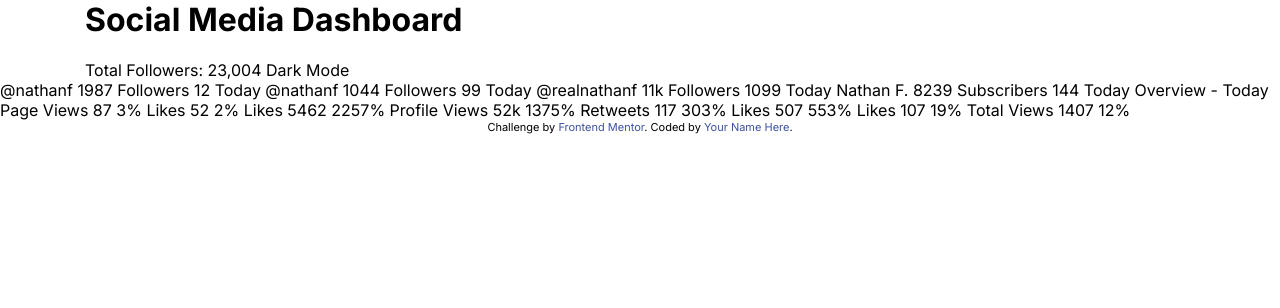
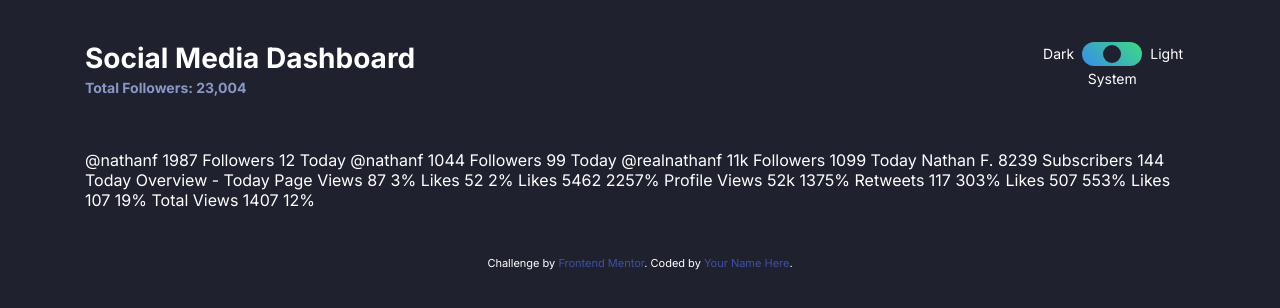
Before and after one commit to jodoesgit/gulp-sass-light-dark-toggle, a website: page index.html in a window 1280 px wide. Drawn offline with Linux system fonts and the light colour scheme.

Commit message:
Added header styling

```diff
--- a/app/scss/components/_index.scss
+++ b/app/scss/components/_index.scss
@@ -1,2 +1,3 @@
+@forward 'header';
 @forward 'card';
 @forward 'toggle';
--- /dev/null
+++ b/app/scss/components/header.scss
@@ -0,0 +1,26 @@
+@use '../util/' as *;
+
+.header {
+    display: flex;
+    flex-wrap: wrap;
+    margin-top: rem(36);
+
+    @include breakpoint(medium) {
+        justify-content: space-between;
+        align-items: center;
+    }
+
+    &__title {
+        width: 100%;
+
+        @include breakpoint(medium) {
+            width: auto;
+        }
+    }
+
+    &__subtitle {
+        font-size: rem(14);
+        font-weight: 700;
+        color: var(--dark-text1);
+    }
+}
--- a/app/scss/components/toggle.scss
+++ b/app/scss/components/toggle.scss
@@ -1,14 +1,88 @@
 @use '../util' as *;
 
-.card {
-    padding: rem(20);
-}
+.toggle {
+    display: grid;
+    grid-template-columns: 1fr rem(60) 1fr;
+    grid-template-rows: repeat(2, 1fr);
+    gap: rem(4.8) rem(8);
+    border: none;
+    margin: 0;
 
-.toggle {
+    label {
+        font-size: rem(14);
+        align-self: center;
+
+        &[for='dark'] {
+            grid-column: 1 / 2;
+            justify-self: end;
+        }
+        &[for='system'] {
+            grid-column: 1 / 4;
+            grid-row: 2 / 3;
+            justify-self: center;
+            align-self: start;
+        }
+        &[for='light'] {
+            grid-column: 3 / 4;
+        }
+    }
+
+    &__wrapper {
+        position: relative;
+        grid-column: 2 / 3;
+        grid-row: 1 / 2;
+        height: rem(24);
+    }
+
+    input[type='radio']{
+        margin: 0 rem(-2) 0 rem(-2);
+        opacity: 0;
+        width: rem(20);
+        height: rem(24);
+
+        &:focus ~ .toggle__button {
+            border: 2px solid white;
+        }
+        // &:focus ~ .toggle__button {
+        //     border: rem(2) solid var(--light-bg);
+        //   }
+    }
+
+    &__background{
+        display: block;
+        height: 100%;
+        position: absolute;
+        width: 100%;
+        top: 0;
+        border-radius: rem(12);
+        background: linear-gradient(
+            225deg,
+            var(--toggle-bg-end) 0%,
+            var(--toggle-bg-start) 98.02%
+        );
+        pointer-events: none;
+    }
+
     &__button {
-        width: rem(16);
-        height: rem(16);
+        position: absolute;
+        left: rem(3);
+        top: rem(3);
+        right: 100%;
+        width: rem(18);
+        height: rem(18);
         border-radius:50%;
-        background-color: var(--toggle);
+        background-color: var(--dark-bg);
+        transition: all 150ms ease-in-out;
+    }
+
+    #light:checked ~ .toggle__button {
+        left: calc(100% - rem(21));
+        right: rem(3);
+    }
+
+    #system:checked ~ .toggle__button {
+        left: 50%;
+        right: auto;
+        transform: translate(-50%);
     }
 }
--- a/app/scss/globals/boilerplate.scss
+++ b/app/scss/globals/boilerplate.scss
@@ -4,11 +4,13 @@ html {
 }
 
 *, *::before, *::after {
-
+    box-sizing: inherit;
 }
 
 body {
     margin: 0;
     padding: 0;
     font-family: var(--font-inter);
+    background-color: var(--dark-bg);
+    color: var(--dark-text2);
 }
--- a/app/scss/globals/layout.scss
+++ b/app/scss/globals/layout.scss
@@ -1,9 +1,9 @@
 @use '../util' as *;
 
 .container {
-    padding: 0 rem(25) 0 rem(25);
+    padding: 0 rem(25);
     max-width: rem(1110);
-    margin: 0 auto;
+	margin: 0 auto rem(46);
 
     @include breakpoint(large) {
         padding: 0;
--- a/app/scss/globals/typography.scss
+++ b/app/scss/globals/typography.scss
@@ -1,5 +1,17 @@
+@use '../util/' as *;
+
 h1, h2, h3 {
     margin-top: 0;
+    line-height: 1.1;
+}
+
+h1 {
+    font-size: rem(24);
+    margin-bottom: rem(3);
+
+    @include breakpoint(large) {
+        font-size: rem(28);
+    }
 }
 
 a, a:visited, a:active {
--- a/index.html
+++ b/index.html
@@ -23,16 +23,29 @@
 </head>
 <body>
   <header class="header container">
+
+    <div class="header__title">
       <h1>Social Media Dashboard</h1>
-    Total Followers: 23,004
+      <span class="header__subtitle">Total Followers: 23,004</span>
+    </div>
 
-    Dark Mode
+    <fieldset class="header__toggle toggle" aria-label="theme toggle" role="radiogroup">
+      <div class="toggle__wrapper">
+        <input type="radio" name="theme" id="dark">
+        <input type="radio" name="theme" id="system" checked>
+        <input type="radio" name="theme" id="light">
+        <span aria-hidden="true" class="toggle__background"></span>
+        <span aria-hidden="true" class="toggle__button"></span>
+      </div>
+      <label for="dark">Dark</label>
+      <label for="system">System</label>
+      <label for="light">Light</label>
+    </fieldset>
+
   </header>
 
-  <main>
+  <main class="container">
     <section>
-
-    </section>
       @nathanf
       1987
       Followers
@@ -88,6 +101,8 @@
       Total Views
       1407
       12%
+
+    </section>
   </main>
 
   <div class="attribution">
```
Also changed, not shown: dist/style.css, 1 other file. Lines whose indentation alone changed are shown as unchanged.
